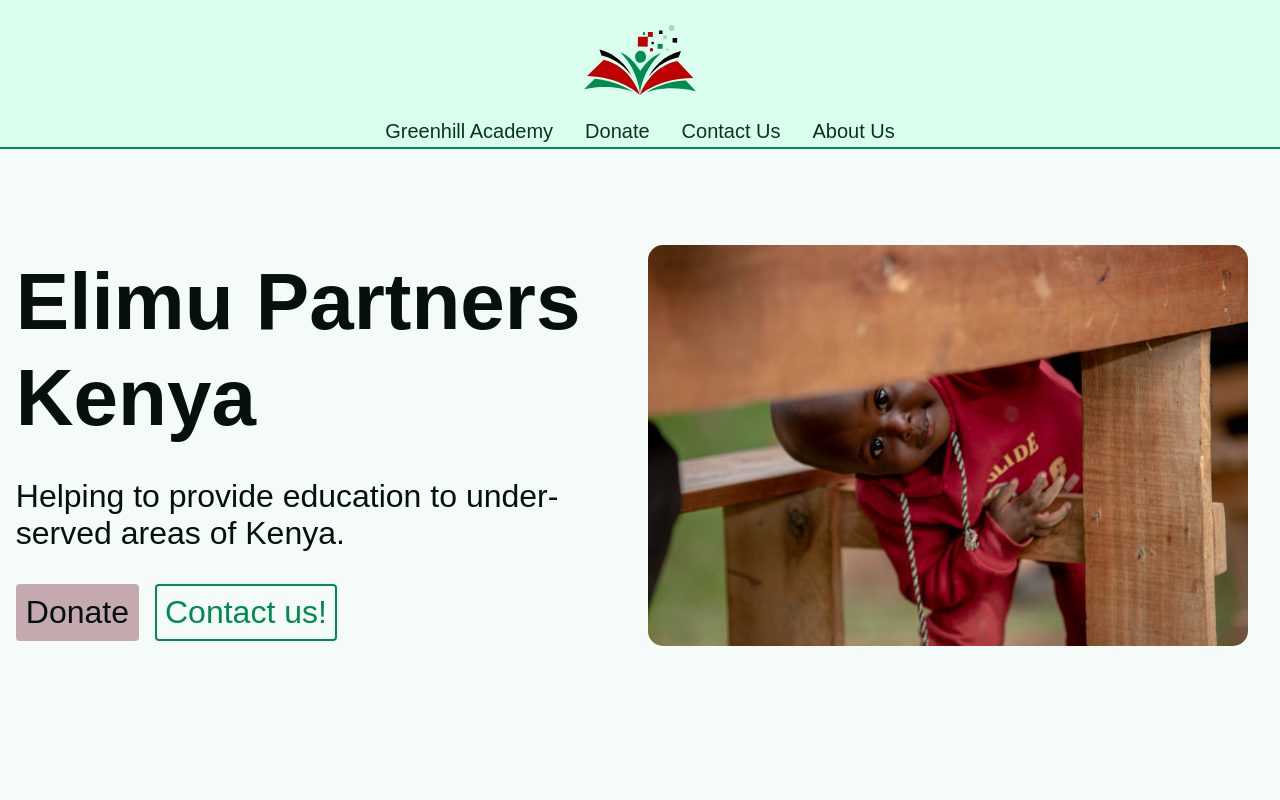
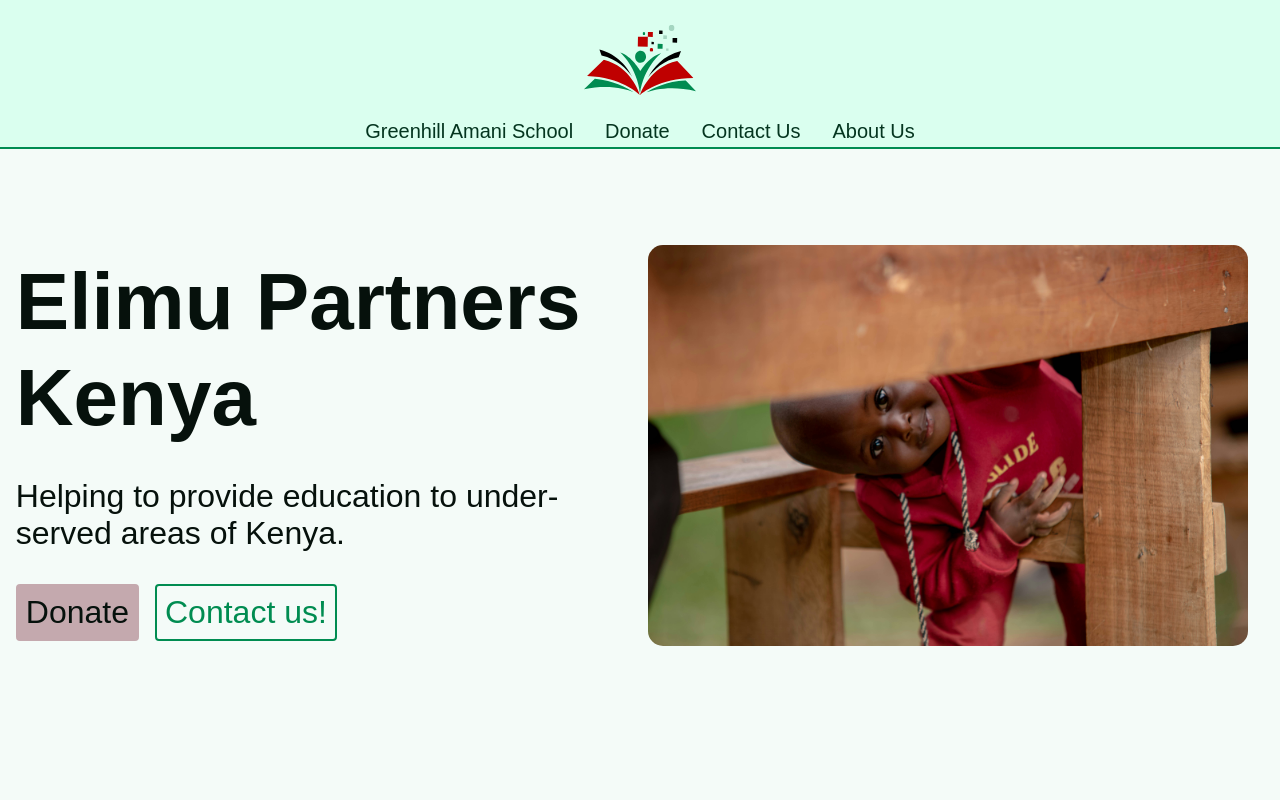
Before and after one commit to SamuelTeigland/elimu-partners-kenya, a React (Vite) app: page / in a window 1280 px wide. Shown: the top 800 px of the page. Built offline with nearby package versions, Linux system fonts and the light colour scheme.

Commit message:
changed the navbar names around

```diff
--- a/src/components/global/navbar/Navbar.jsx
+++ b/src/components/global/navbar/Navbar.jsx
@@ -14,7 +14,7 @@ export default function Navbar() {
                 </a>
                 <div className='navbar__link--container'>
                     <a href='#'>
-                        Greenhill Academy
+                        Greenhill Amani School
                     </a>
                     <a href='https://www.zeffy.com/donation-form/a166cdf1-90c8-4fa1-a29a-97cf0dc59ba1'>
                         Donate
@@ -40,7 +40,7 @@ export default function Navbar() {
                             setVisible(!isVisible);
                         }
                     }>
-                    Greenhill Academy
+                    Greenhill Amani School
                 </a>
                 <a href='https://www.zeffy.com/donation-form/a166cdf1-90c8-4fa1-a29a-97cf0dc59ba1'>
                     Donate
```
